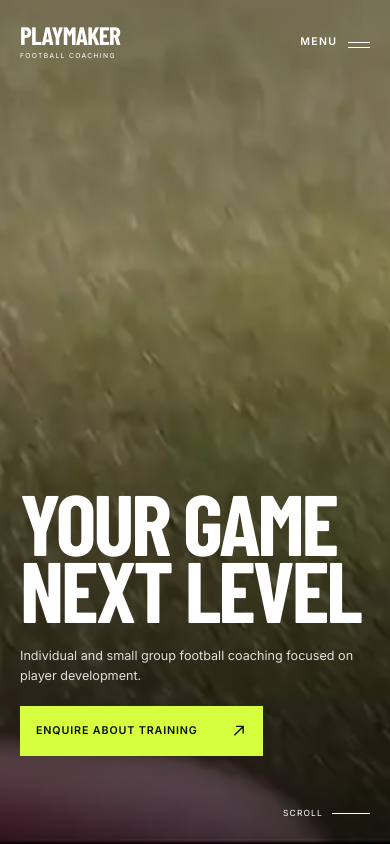
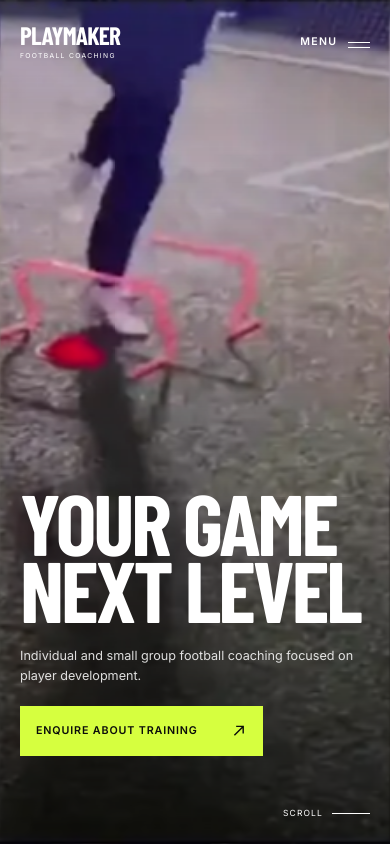
Before and after one commit to jonathanarbittier/playmaker_coaching.website, a Next.js app: page / in a window 390 px wide. Shown: the top 844 px of the page. Built offline with nearby package versions, Linux system fonts and the light colour scheme; a web font is replaced by a local one.

Commit message:
Use GPU sprite for smooth mobile hero fallback

```diff
--- a/app/globals.css
+++ b/app/globals.css
@@ -34,7 +34,38 @@ h1, h2, h3 { margin: 0; font-family: "Barlow Condensed", "Arial Narrow", sans-se
 .mobile-enquire svg { width: 1.2rem; }
 
 .hero { position: relative; min-height: 100svh; height: 100svh; overflow: hidden; color: white; background: #152019 url('/images/playmaker-hero-video-poster.jpg') center / cover no-repeat; }
-.hero-mobile-fallback { position: absolute; inset: 0; width: 100%; height: 100%; object-fit: cover; }
+.hero-mobile-fallback {
+  position: absolute;
+  inset: 0;
+  display: block;
+  overflow: hidden;
+}
+.hero-mobile-sprite-y {
+  position: absolute;
+  top: 0;
+  left: 0;
+  width: 100%;
+  height: 600%;
+  animation: hero-sprite-y 2s steps(6, jump-none) infinite;
+  will-change: transform;
+}
+.hero-mobile-sprite {
+  display: block;
+  width: 800%;
+  height: 100%;
+  max-width: none;
+  user-select: none;
+  animation: hero-sprite-x .333333s steps(8, jump-none) infinite;
+  will-change: transform;
+}
+@keyframes hero-sprite-x {
+  from { transform: translate3d(0, 0, 0); }
+  to { transform: translate3d(-87.5%, 0, 0); }
+}
+@keyframes hero-sprite-y {
+  from { transform: translate3d(0, 0, 0); }
+  to { transform: translate3d(0, -83.333333%, 0); }
+}
 .hero-media { position: absolute; inset: 0; width: 100%; height: 100%; object-fit: cover; object-position: center 42%; }
 .hero-shade { position: absolute; inset: 0; background: linear-gradient(180deg, rgba(0,0,0,.22) 0%, rgba(0,0,0,.02) 32%, rgba(0,0,0,.74) 100%); }
 .hero-content { position: absolute; z-index: 1; inset: auto 1.25rem 5.5rem; }
@@ -81,7 +112,7 @@ h1, h2, h3 { margin: 0; font-family: "Barlow Condensed", "Arial Narrow", sans-se
 .reveal { opacity: 1; transform: none; }
 @media (prefers-reduced-motion: reduce) {
   html { scroll-behavior: auto; }
-  * { animation: none !important; transition-duration: .01ms !important; }
+  * { transition-duration: .01ms !important; }
 }
 
 @media (min-width: 760px) {
--- a/components/HeroVideo.tsx
+++ b/components/HeroVideo.tsx
@@ -43,14 +43,20 @@ export function HeroVideo() {
   return (
     <>
       {!playing && (
-        <img
+        <span
           className="hero-mobile-fallback"
-          src="/images/playmaker-hero-mobile.webp"
-          alt=""
           aria-hidden="true"
-          decoding="async"
-          fetchPriority="high"
-        />
+        >
+          <span className="hero-mobile-sprite-y">
+            <img
+              className="hero-mobile-sprite"
+              src="/images/playmaker-hero-mobile-sprite.webp"
+              alt=""
+              draggable="false"
+              decoding="async"
+            />
+          </span>
+        </span>
       )}
       <video
         ref={ref}
```
Also changed, not shown: public/images/playmaker-hero-mobile-sprite.webp (added), public/images/playmaker-hero-mobile.webp (deleted), public/videos/README.md.
